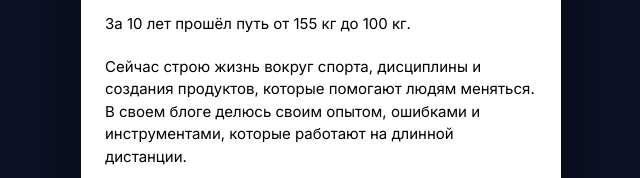
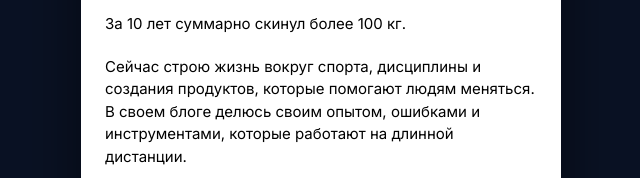
Before and after one commit to dmkazanskiy-ui/taplink, a plain HTML site: page index.html in a window 1280 px wide. Shown: the part 392-570 px from the top of the page, 319-959 px from the left. Drawn offline with Linux system fonts and the light colour scheme.

Commit message:
Текст «Кто я»: обновлена первая строка про вес
Co-Authored-By: Claude Opus 4.8 <noreply@anthropic.com>

```diff
--- a/index.html
+++ b/index.html
@@ -242,7 +242,7 @@
     <!-- ===== КТО Я ===== -->
     <div class="section">
       <h2>Кто я</h2>
-      <p class="lead">За 10 лет прошёл путь от 155 кг до 100 кг.</p>
+      <p class="lead">За 10 лет суммарно скинул более 100 кг.</p>
       <p class="lead">Сейчас строю жизнь вокруг спорта, дисциплины и создания продуктов, которые помогают людям меняться. В своем блоге делюсь своим опытом, ошибками и инструментами, которые работают на длинной дистанции.</p>
     </div>
 
```
